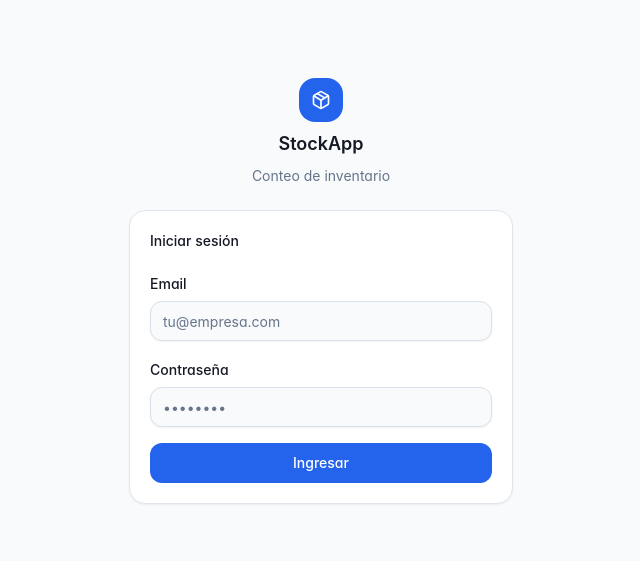
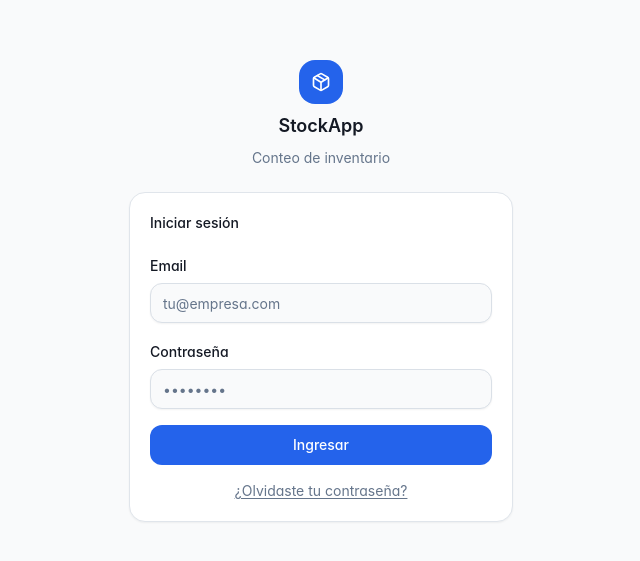
Before and after one commit to samanjmq-max/Stock-app, a Next.js app in the folder stock-app/: page /login in a window 1280 px wide. Shown: the part 109-670 px from the top of the page, without its empty margins (319-959 px from the left). Built offline with nearby package versions, Linux system fonts and the light colour scheme; no server answers.

Commit message:
Update page.tsx

```diff
--- a/stock-app/src/app/login/page.tsx
+++ b/stock-app/src/app/login/page.tsx
@@ -1,6 +1,6 @@
 "use client";
-
 import { useState } from "react";
+import Link from "next/link";
 import { useForm } from "react-hook-form";
 import { zodResolver } from "@hookform/resolvers/zod";
 import { motion } from "framer-motion";
@@ -11,7 +11,6 @@ import { Button } from "@/components/ui/button";
 import { Input } from "@/components/ui/input";
 import { Label } from "@/components/ui/label";
 import { Card, CardContent, CardHeader } from "@/components/ui/card";
-
 export default function LoginPage() {
   const { login } = useAuth();
   const [error, setError] = useState<string | null>(null);
@@ -20,7 +19,6 @@ export default function LoginPage() {
     handleSubmit,
     formState: { errors, isSubmitting },
   } = useForm<LoginInput>({ resolver: zodResolver(loginSchema) });
-
   async function onSubmit(data: LoginInput) {
     setError(null);
     try {
@@ -29,7 +27,6 @@ export default function LoginPage() {
       setError(err instanceof Error ? err.message : "Error al iniciar sesión");
     }
   }
-
   return (
     <div className="min-h-screen flex items-center justify-center bg-background px-4">
       <motion.div
@@ -45,7 +42,6 @@ export default function LoginPage() {
           <h1 className="text-lg font-semibold">StockApp</h1>
           <p className="text-sm text-muted-foreground">Conteo de inventario</p>
         </div>
-
         <Card>
           <CardHeader>
             <p className="text-sm font-medium text-foreground">Iniciar sesión</p>
@@ -57,21 +53,23 @@ export default function LoginPage() {
                 <Input id="email" type="email" placeholder="tu@empresa.com" {...register("email")} />
                 {errors.email && <p className="text-xs text-destructive">{errors.email.message}</p>}
               </div>
-
               <div className="space-y-1.5">
                 <Label htmlFor="password">Contraseña</Label>
                 <Input id="password" type="password" placeholder="••••••••" {...register("password")} />
                 {errors.password && <p className="text-xs text-destructive">{errors.password.message}</p>}
               </div>
-
               {error && (
                 <p className="text-sm text-destructive bg-destructive/10 rounded-lg px-3 py-2">{error}</p>
               )}
-
               <Button type="submit" className="w-full" disabled={isSubmitting}>
                 {isSubmitting ? <Loader2 className="animate-spin" size={16} /> : null}
                 {isSubmitting ? "Ingresando..." : "Ingresar"}
               </Button>
+              <p className="text-center text-sm">
+                <Link href="/recuperar" className="text-muted-foreground hover:text-primary underline underline-offset-2">
+                  ¿Olvidaste tu contraseña?
+                </Link>
+              </p>
             </form>
           </CardContent>
         </Card>
```
